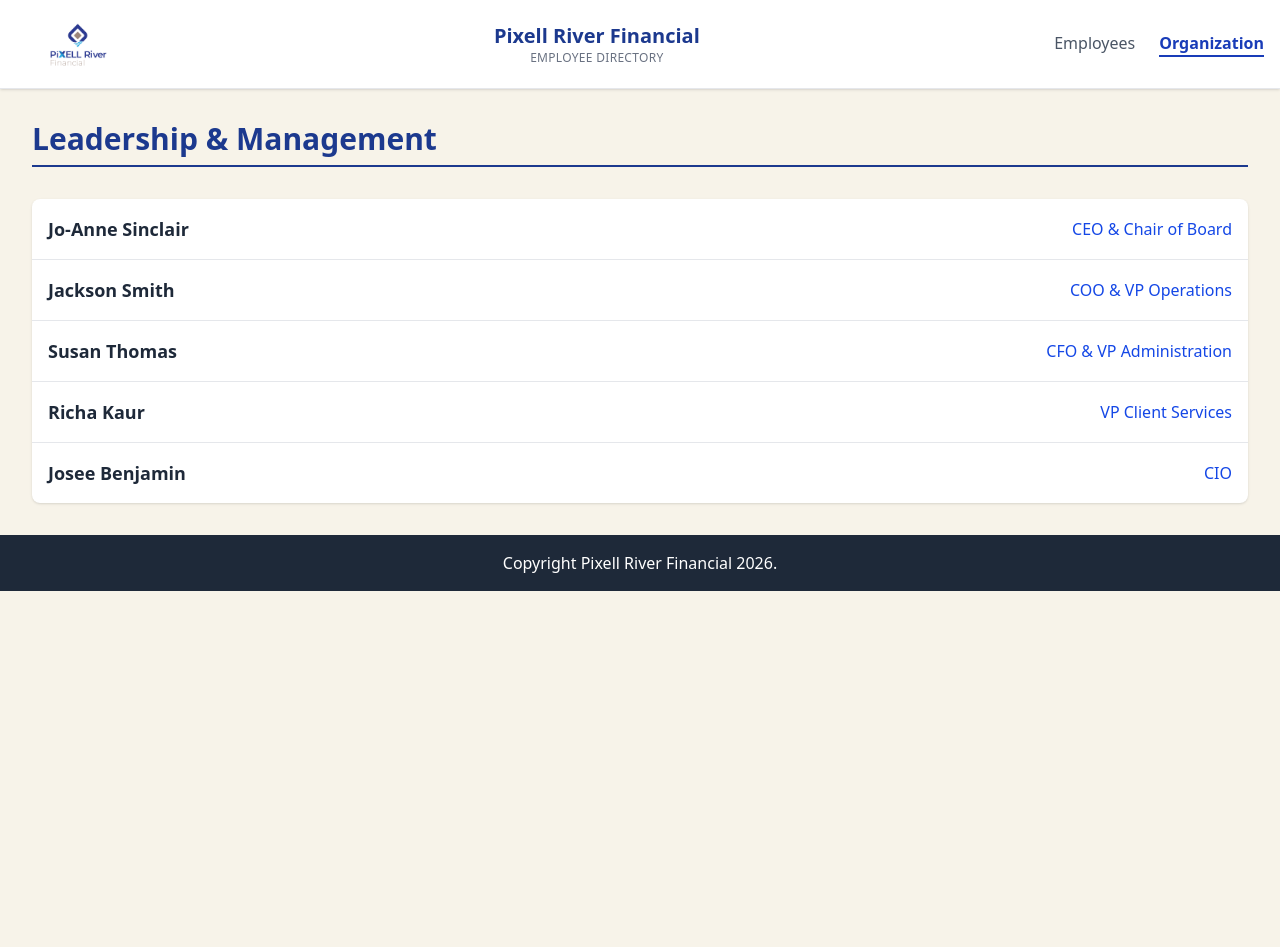
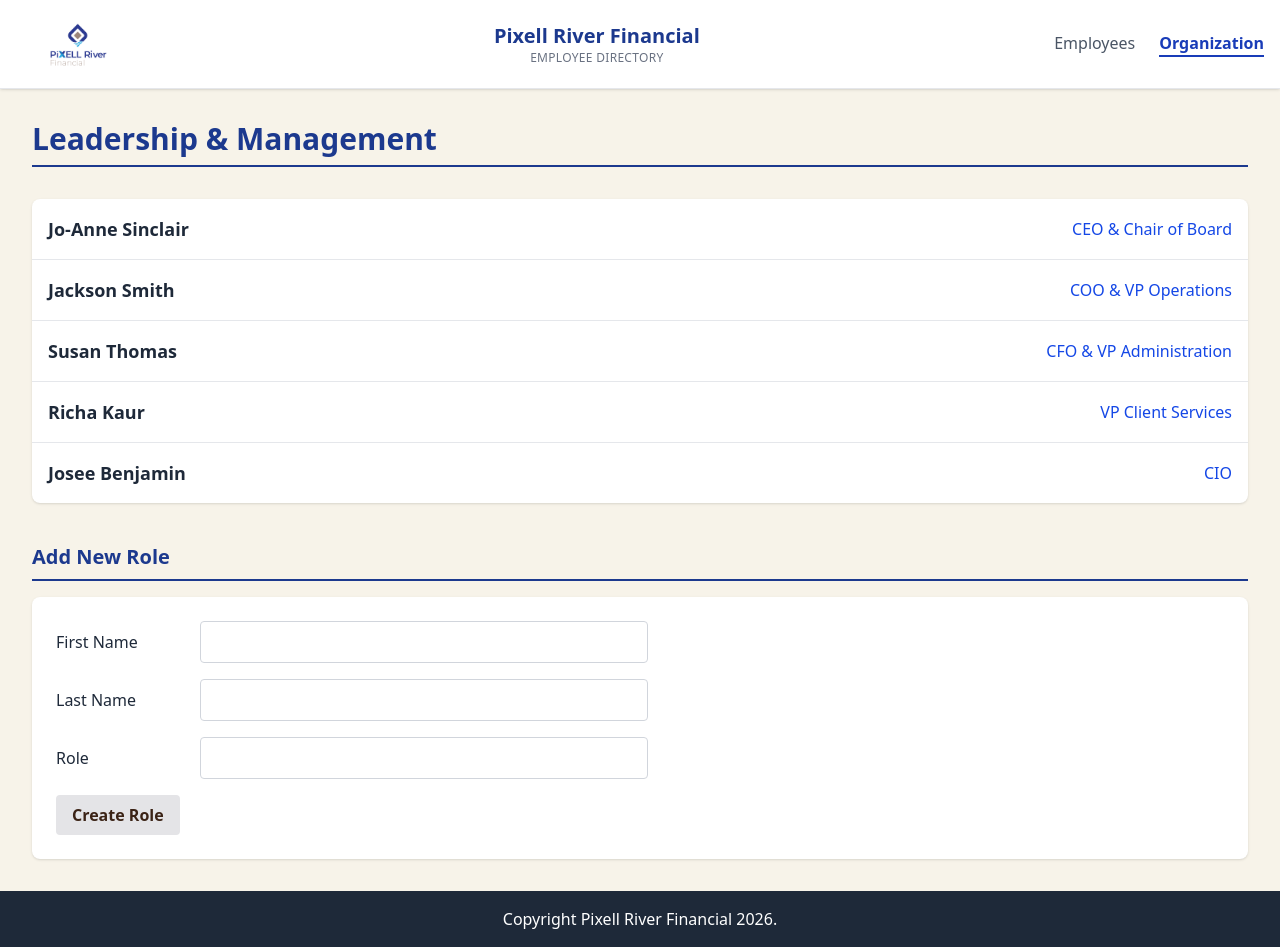
Before and after one commit to ffffffluo/fs-lab, a React (Vite) app: page /organization in a window 1280 px wide. Before the commit the page ends 800 px from the top, so only its background shows below. Built offline with nearby package versions, Linux system fonts and the light colour scheme.

Commit message:
feat: add OfficerForm component and leadershipService for officer management

```diff
--- /dev/null
+++ b/src/components/organization/OfficerForm.tsx
@@ -0,0 +1,105 @@
+import { useFormInput } from "../../hooks/useFormInput";
+import { leadershipService } from "../../services/leadershipService";
+
+interface FormProps {
+  onAddSuccess: () => void;
+}
+
+export default function OfficerForm({ onAddSuccess }: FormProps) {
+  const first = useFormInput("");
+  const last = useFormInput("");
+  const role = useFormInput("");
+
+  const handleSubmit = (e: React.FormEvent) => {
+    e.preventDefault();
+
+    // Basic required checks
+    const isFirstValid = first.validate((val) =>
+      val.trim() === "" ? "Required" : null,
+    );
+    const isLastValid = last.validate((val) =>
+      val.trim() === "" ? "Required" : null,
+    );
+    const isRoleValid = role.validate((val) =>
+      val.trim() === "" ? "Required" : null,
+    );
+
+    if (isFirstValid && isLastValid && isRoleValid) {
+      // Pass to service to evaluate business rules
+      const result = leadershipService.createOfficer(
+        first.value,
+        last.value,
+        role.value,
+      );
+
+      if (result.success) {
+        first.setValue("");
+        last.setValue("");
+        role.setValue("");
+        onAddSuccess();
+      } else {
+        // Direct the service error to the correct input hook
+        if (result.target === "role") role.setError(result.error || "");
+        if (result.target === "first") first.setError(result.error || "");
+      }
+    }
+  };
+
+  return (
+    <section className="mt-10">
+      <h3 className="text-xl font-bold text-blue-900 mb-4 border-b-2 border-blue-900 pb-2">
+        Add New Role
+      </h3>
+
+      <div className="bg-white shadow rounded-lg overflow-hidden">
+        <form className="p-6 space-y-4" onSubmit={handleSubmit}>
+          <div className="flex items-center gap-4">
+            <label className="w-32 font-medium text-gray-800">First Name</label>
+            <div className="w-full max-w-md">
+              <input
+                className="w-full border border-gray-300 rounded px-3 py-2"
+                {...first.bind}
+              />
+              {first.error && (
+                <p className="text-red-500 text-sm mt-1">{first.error}</p>
+              )}
+            </div>
+          </div>
+
+          <div className="flex items-center gap-4">
+            <label className="w-32 font-medium text-gray-800">Last Name</label>
+            <div className="w-full max-w-md">
+              <input
+                className="w-full border border-gray-300 rounded px-3 py-2"
+                {...last.bind}
+              />
+              {last.error && (
+                <p className="text-red-500 text-sm mt-1">{last.error}</p>
+              )}
+            </div>
+          </div>
+
+          <div className="flex items-center gap-4">
+            <label className="w-32 font-medium text-gray-800">Role</label>
+            <div className="w-full max-w-md">
+              <input
+                className="w-full border border-gray-300 rounded px-3 py-2"
+                {...role.bind}
+              />
+              {role.error && (
+                <p className="text-red-500 text-sm mt-1">{role.error}</p>
+              )}
+            </div>
+          </div>
+
+          <button
+            className="rounded bg-zinc-200 px-4 py-2 font-semibold transition hover:bg-blue-100 hover:text-blue-700"
+            type="submit"
+          >
+            Create Role
+          </button>
+        </form>
+      </div>
+    </section>
+  );
+}
--- a/src/pages/OrganizationPage.tsx
+++ b/src/pages/OrganizationPage.tsx
@@ -1,6 +1,16 @@
-import { leadershipData } from "../data/leadershipData";
+import { useState } from "react";
+import { leadershipService } from "../services/leadershipService";
+import OfficerForm from "../components/organization/OfficerForm";
 
 export default function OrganizationPage() {
+  // Load initial state straight from the service
+  const [officers, setOfficers] = useState(leadershipService.getOfficers());
+
+  const handleAddSuccess = () => {
+    // Refresh data when a new role is successfully added
+    setOfficers(leadershipService.getOfficers());
+  };
+
   return (
     <div className="container mx-auto p-8 max-w-7xl">
       <h2 className="text-3xl font-bold text-blue-900 mb-8 border-b-2 border-blue-900 pb-2">
@@ -8,13 +18,11 @@ export default function OrganizationPage() {
       </h2>
 
       <div className="bg-white shadow rounded-lg overflow-hidden">
-        {leadershipData.map((officer, index) => (
+        {officers.map((officer, index) => (
           <div
             key={index}
             className={`flex justify-between items-center p-4 ${
-              index !== leadershipData.length - 1
-                ? "border-b border-gray-200"
-                : ""
+              index !== officers.length - 1 ? "border-b border-gray-200" : ""
             } hover:bg-gray-50`}
           >
             <span className="text-lg font-semibold text-gray-800">
@@ -24,6 +32,8 @@ export default function OrganizationPage() {
           </div>
         ))}
       </div>
+
+      <OfficerForm onAddSuccess={handleAddSuccess} />
     </div>
   );
 }
--- /dev/null
+++ b/src/services/leadershipService.ts
@@ -0,0 +1,36 @@
+import { leadershipRepo } from "../repositories/leadershipRepo";
+
+export const leadershipService = {
+  getOfficers: () => {
+    return leadershipRepo.getOfficers();
+  },
+
+  createOfficer: (firstName: string, lastName: string, role: string) => {
+    const officers = leadershipRepo.getOfficers();
+
+    // Business Logic Validations
+    const roleExists = officers.some(
+      (o) => o.role.toLowerCase() === role.toLowerCase(),
+    );
+
+    if (roleExists) {
+      return {
+        success: false,
+        error: "This role is already occupied.",
+        target: "role",
+      };
+    }
+
+    if (firstName.length < 3) {
+      return {
+        success: false,
+        error: "First Name must have at least three characters.",
+        target: "first",
+      };
+    }
+
+    // Success
+    leadershipRepo.createOfficer(firstName, lastName, role);
+    return { success: true, error: null, target: null };
+  },
+};
```
